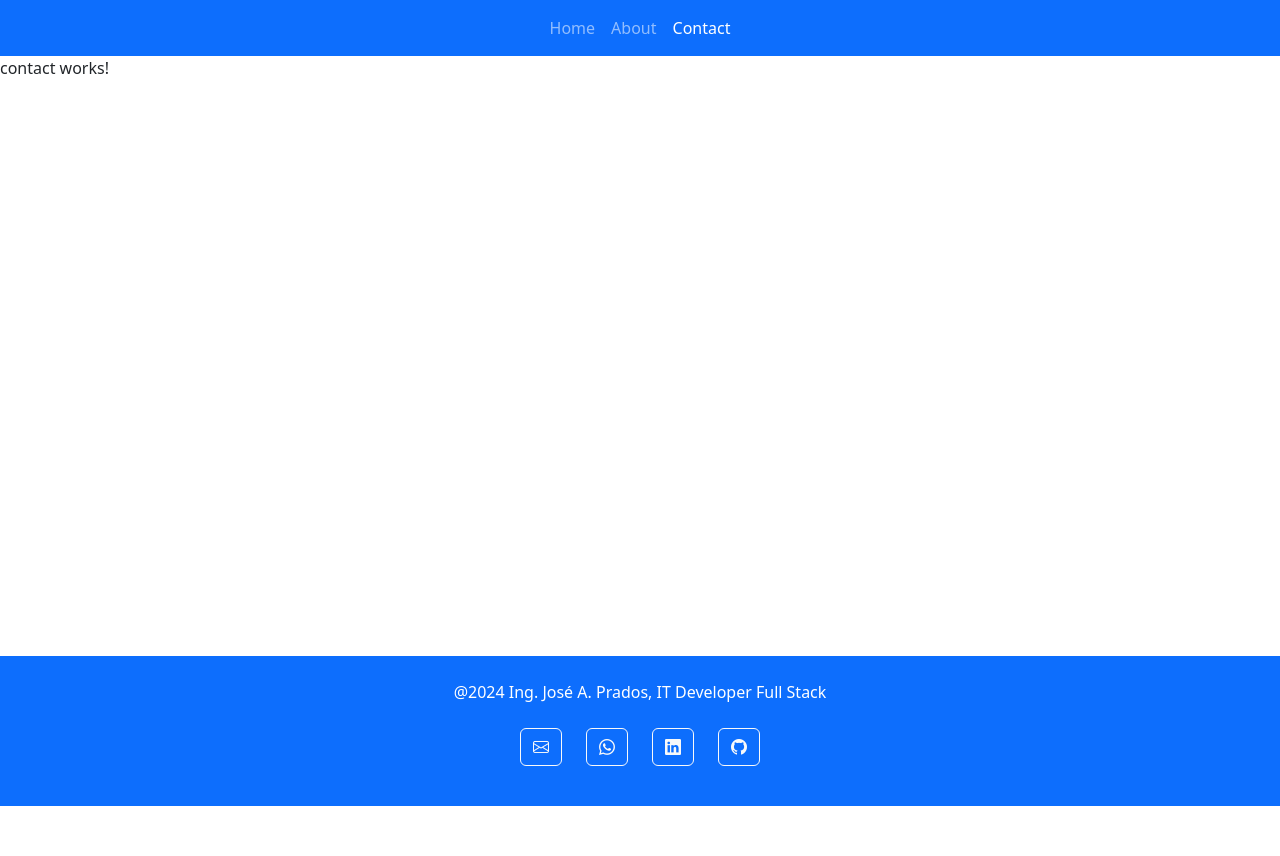
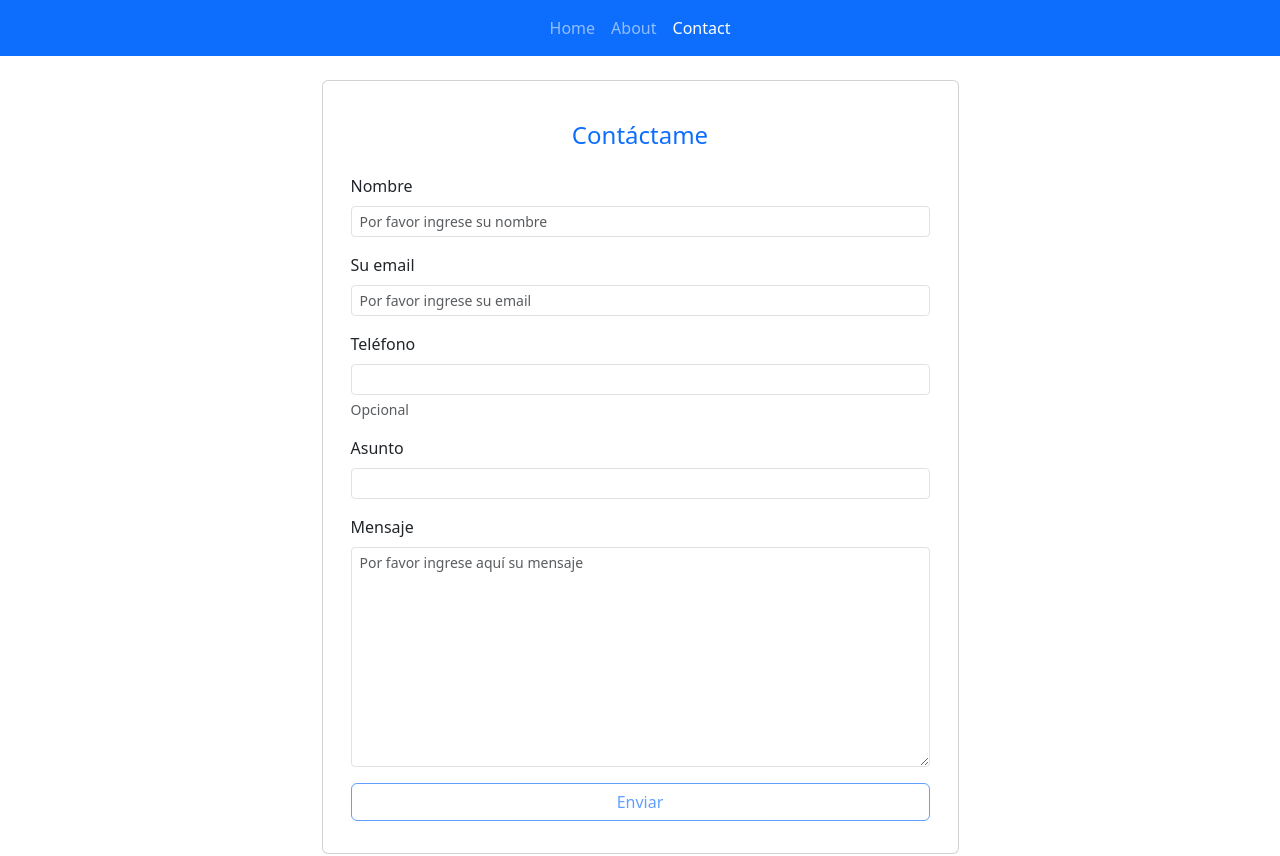
Before and after one commit to josealejandroprados/donationJP_frontend, an Angular app: page /contact in a window 1280 px wide. Shown: the top 856 px of the page. Before the commit the page ends 806 px from the top, so only its background shows below. Built offline with nearby package versions, Linux system fonts and the light colour scheme.

Commit message:
creando form de contacto en component contact, agregando metodo en contact.service para solicitar al backend enviar un email

```diff
--- a/src/app/modules/contact/components/contact/contact.component.html
+++ b/src/app/modules/contact/components/contact/contact.component.html
@@ -1 +1,63 @@
-<p>contact works!</p>
+<article class="container mt-auto mb-auto p-4 row mx-auto">
+    <div class="card rounded col-12 col-md-9 col-lg-7 mx-auto">
+        <div class="card-body">
+            <h4 class="text-primary text-center mt-4 mb-4">Contáctame</h4>
+
+            <form (ngSubmit)="enviarEmail()" [formGroup]="formEmail">
+                <div class="mb-3">
+                    <label for="nombre" class="form-label">Nombre</label>
+                    <input type="text" formControlName="nombre" name="nombre" id="nombre" class="form-control form-control-sm" placeholder="Por favor ingrese su nombre">
+                </div>
+                <div class="alert alert-danger" [hidden]="nombre.valid || (nombre.pristine && nombre.untouched)">
+                    El nombre es Obligatorio
+                </div>
+
+                <div class="mb-3">
+                    <label for="email_user" class="form-label">Su email</label>
+                    <input type="email" formControlName="email_user" name="email_user" id="email_user" class="form-control form-control-sm" placeholder="Por favor ingrese su email">
+                </div>
+                <div class="alert alert-danger" [hidden]="email_user.valid || (email_user.pristine && email_user.untouched)">
+                    <span *ngIf="email_user.errors?.['required']">
+                        El email es obligatorio
+                    </span>
+                    <span *ngIf="email_user.errors?.['email']">
+                        El email debe ser valido
+                    </span>
+                </div>
+
+                <div class="mb-3">
+                    <label for="telefono" class="form-label">Teléfono</label>
+                    <input type="tel" formControlName="telefono" name="telefono" id="telefono" class="form-control form-control-sm">
+                    <div id="passwordHelpBlock" class="form-text">
+                        Opcional
+                    </div>
+                </div>
+
+                <div class="mb-3">
+                    <label for="asunto" class="form-label">Asunto</label>
+                    <input type="text" formControlName="asunto" class="form-control form-control-sm" name="asunto" id="asunto">
+                </div>
+                <div class="alert alert-danger" [hidden]="asunto.valid || (asunto.pristine && asunto.untouched)">
+                    El asunto es obligatorio
+                </div>
+
+                <div class="mb-3">
+                    <label for="mensaje" class="form-label">Mensaje</label>
+                    <textarea formControlName="mensaje" name="mensaje" id="mensaje" rows="10" class="form-control form-control-sm" placeholder="Por favor ingrese aquí su mensaje"></textarea>
+                </div>
+                <div class="alert alert-danger" [hidden]="mensaje.valid || (mensaje.pristine && mensaje.untouched)">
+                    El mensaje es Obligatorio
+                </div>
+
+                <div class="mb-3 d-grid gap-2">
+                    <button class="btn btn-outline-primary" type="submit" [disabled]="formEmail.invalid">
+                        Enviar
+                    </button>
+                </div>
+            </form>
+        </div>
+    </div>
+</article>
+
+
+<app-modal-accion [modalAccion]="modalContact" (complete)="aceptar()"></app-modal-accion>
--- a/src/app/modules/contact/components/contact/contact.component.ts
+++ b/src/app/modules/contact/components/contact/contact.component.ts
@@ -1,4 +1,9 @@
-import { Component } from '@angular/core';
+import { Component, ViewChild } from '@angular/core';
+import { FormGroup, FormControl, Validators } from '@angular/forms';
+import { Router } from '@angular/router';
+import { ModalAccionComponent } from 'src/app/shared/components/modal-accion/modal-accion.component';
+import { ModalModel } from 'src/app/shared/models/modal.model';
+import { ContactService } from 'src/app/shared/services/contact.service';
 
 @Component({
   selector: 'app-contact',
@@ -7,4 +12,67 @@ import { Component } from '@angular/core';
 })
 export class ContactComponent {
 
+  formEmail = new FormGroup({
+    'nombre': new FormControl('', Validators.required),
+    'email_user': new FormControl('', [Validators.required,Validators.email]),
+    'telefono': new FormControl(''),
+    'asunto': new FormControl('',Validators.required),
+    'mensaje': new FormControl('', Validators.required)
+  });
+
+  modalContact:ModalModel = {
+    title:'Contacto',
+    hab_btn: false,
+    textoBodyModal:'',
+    textoBtn:'Ok'
+  }
+
+  @ViewChild(ModalAccionComponent) modal_accion!:ModalAccionComponent;
+
+  constructor(
+    private contact:ContactService,
+    private router:Router
+  ){}
+
+  enviarEmail(){
+    if(this.formEmail.valid){
+      // abrir modal
+      this.modalContact.textoBodyModal = 'Enviando mensaje...';
+      this.modal_accion.abrirModal();
+
+      // llamo al servicio
+      this.contact.sendEmail(this.formEmail.value).subscribe(resultado => {
+        if(resultado.message=='exito'){
+          // mensaje enviado con exito
+          this.modalContact.textoBodyModal = '¡Su mensaje ha sido enviado con éxito!\nEn breve le estaré respondiendo \nmuchas garcias por comunicarse conmigo';
+          this.modalContact.hab_btn = true;
+        }
+        else{
+          // fallo al enviar el mensaje
+          this.modalContact.textoBodyModal = '¡Ha ocurrido un error! \nNo se pudo enviar su mensaje, disculpe las molestias';
+          this.modalContact.hab_btn = true;
+        }
+      });
+    }
+  }
+
+  aceptar(){
+    this.modalContact.hab_btn = false;
+    this.modalContact.textoBodyModal = '';
+    this.router.navigate(['home']);
+  }
+
+  //getters
+  get nombre(){
+    return this.formEmail.get('nombre') as FormControl;
+  }
+  get email_user(){
+    return this.formEmail.get('email_user') as FormControl;
+  }
+  get asunto(){
+    return this.formEmail.get('asunto') as FormControl;
+  }
+  get mensaje(){
+    return this.formEmail.get('mensaje') as FormControl;
+  }
 }
--- a/src/app/shared/services/contact.service.ts
+++ b/src/app/shared/services/contact.service.ts
@@ -1,9 +1,18 @@
+import { HttpClient } from '@angular/common/http';
 import { Injectable } from '@angular/core';
+import { environment } from 'src/environments/environment';
 
 @Injectable({
   providedIn: 'root'
 })
 export class ContactService {
 
-  constructor() { }
+  private baseUrl = environment.baseUrl;
+
+  constructor(private http:HttpClient) { }
+
+  sendEmail(email:any){
+    console.log(email);
+    return this.http.post<any>(`${this.baseUrl}/sendemail`,email);
+  }
 }
```
Also changed, not shown: src/app/modules/contact/contact.module.ts (+6 -2 lines).
